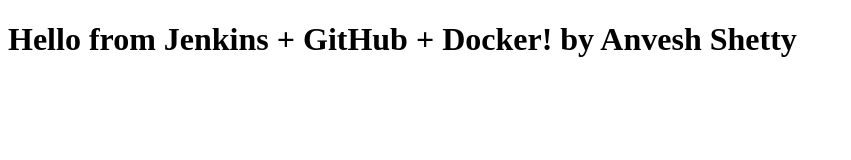
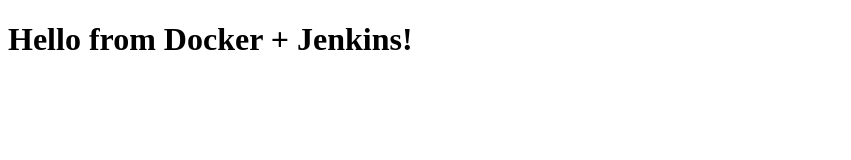
Before and after one commit to Anvi-dev/testpipeline, a plain HTML site: page index.html in a window 1280 px wide. Shown: the whole page, without its empty margins (0-851 px from the left). Drawn offline with Linux system fonts and the light colour scheme.

Commit message:
Files committed

```diff
--- a/index.html
+++ b/index.html
@@ -1,9 +1,9 @@
 <!DOCTYPE html>
 <html>
 <head>
-    <title>Jenkins + GitHub + Docker</title>
+  <title>My First CI/CD Website</title>
 </head>
 <body>
-    <h1>Hello from Jenkins + GitHub + Docker! by Anvesh Shetty</h1>
+  <h1>Hello from Docker + Jenkins!</h1>
 </body>
 </html>
```
Also changed, not shown: 1 other file.
